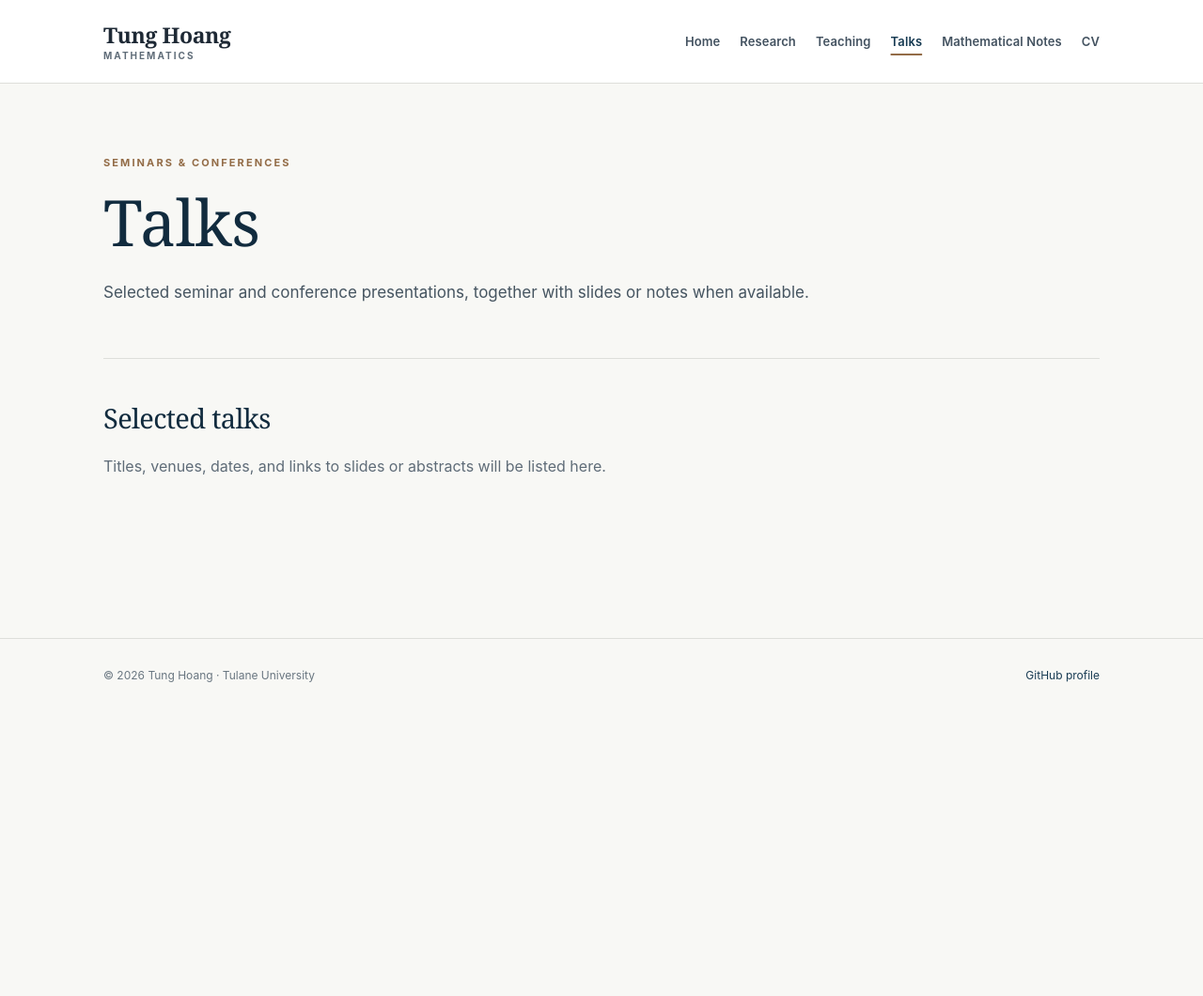
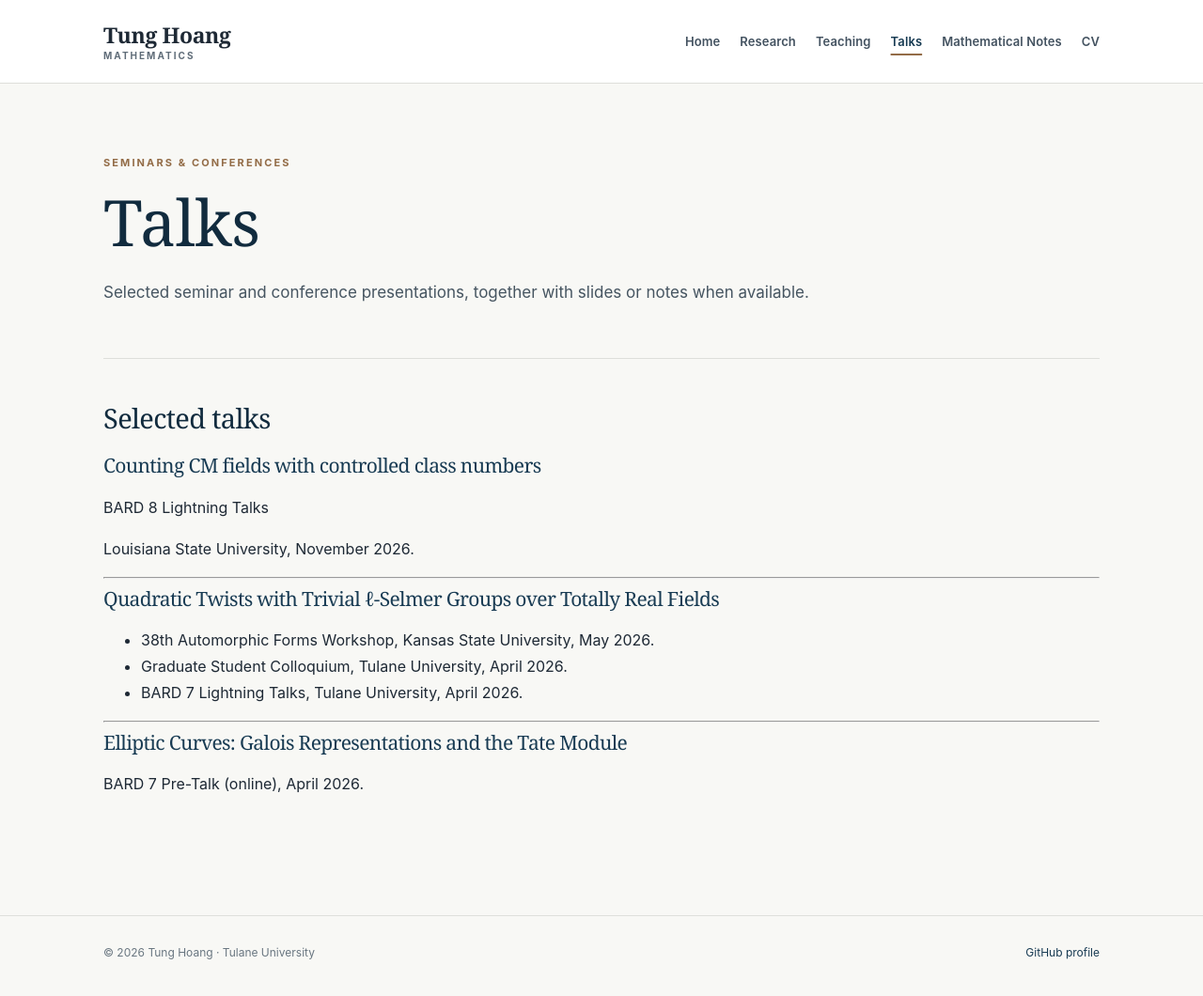
Before and after one commit to tunghoangmath/tunghoangmath.github.io, a plain HTML site: page talks.html in a window 1280 px wide. Shown: the whole page at 94% size. Before the commit the page ends 800 px from the top, so only its background shows below. Drawn offline with Linux system fonts and the light colour scheme.

Commit message:
Update talks.html

```diff
--- a/talks.html
+++ b/talks.html
@@ -35,7 +35,31 @@
     <div class="page-body">
       <section class="section-block">
         <h2>Selected talks</h2>
-        <p class="quiet">Titles, venues, dates, and links to slides or abstracts will be listed here.</p>
+
+<article>
+  <h3>Counting CM fields with controlled class numbers</h3>
+  <p>BARD 8 Lightning Talks</p>
+  <p>Louisiana State University, November 2026.</p>
+</article>
+
+<hr>
+
+<article>
+  <h3>Quadratic Twists with Trivial ℓ-Selmer Groups over Totally Real Fields</h3>
+  <ul>
+    <li>38th Automorphic Forms Workshop, Kansas State University, May 2026.</li>
+    <li>Graduate Student Colloquium, Tulane University, April 2026.</li>
+    <li>BARD 7 Lightning Talks, Tulane University, April 2026.</li>
+  </ul>
+</article>
+
+<hr>
+
+<article>
+  <h3>Elliptic Curves: Galois Representations and the Tate Module</h3>
+  <p>BARD 7 Pre-Talk (online), April 2026.</p>
+</article>
+
       </section>
     </div>
   </main>
```
